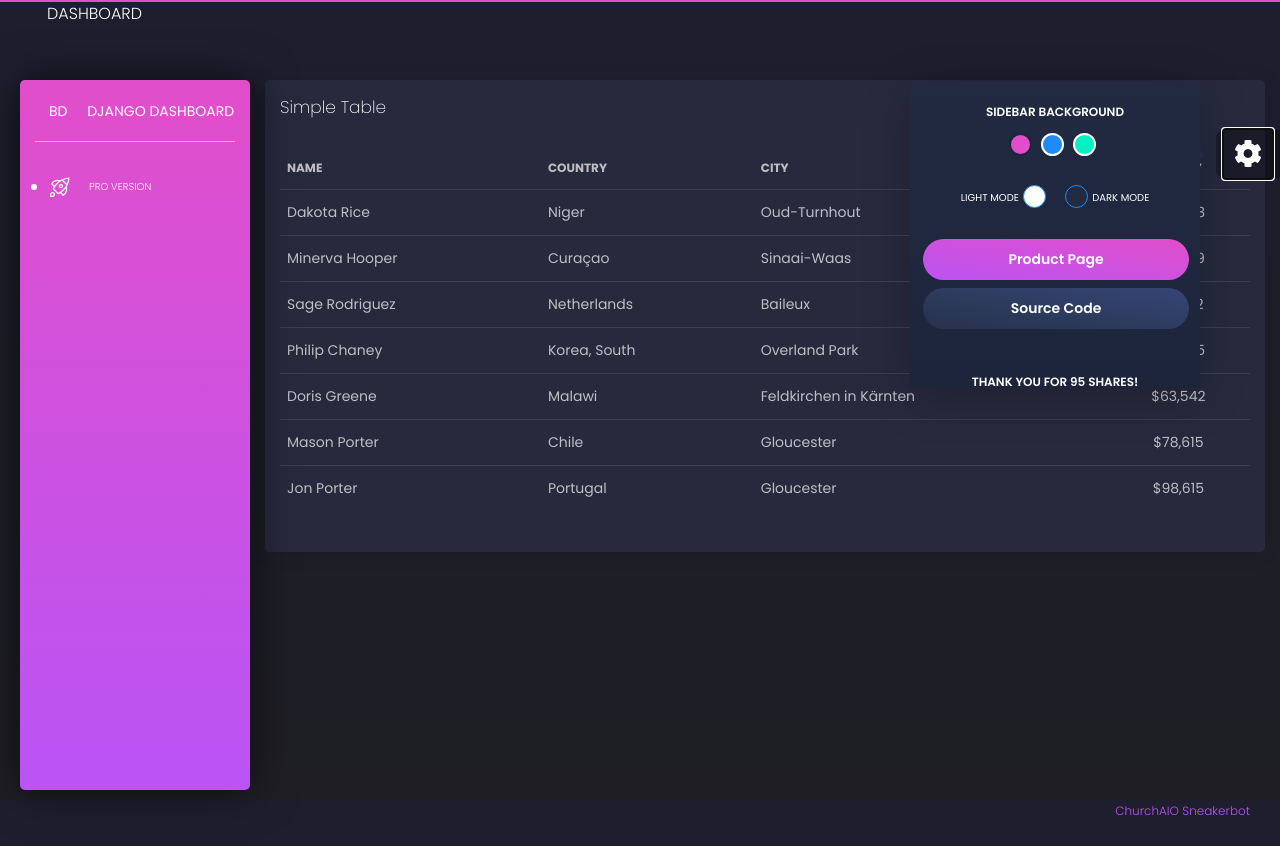
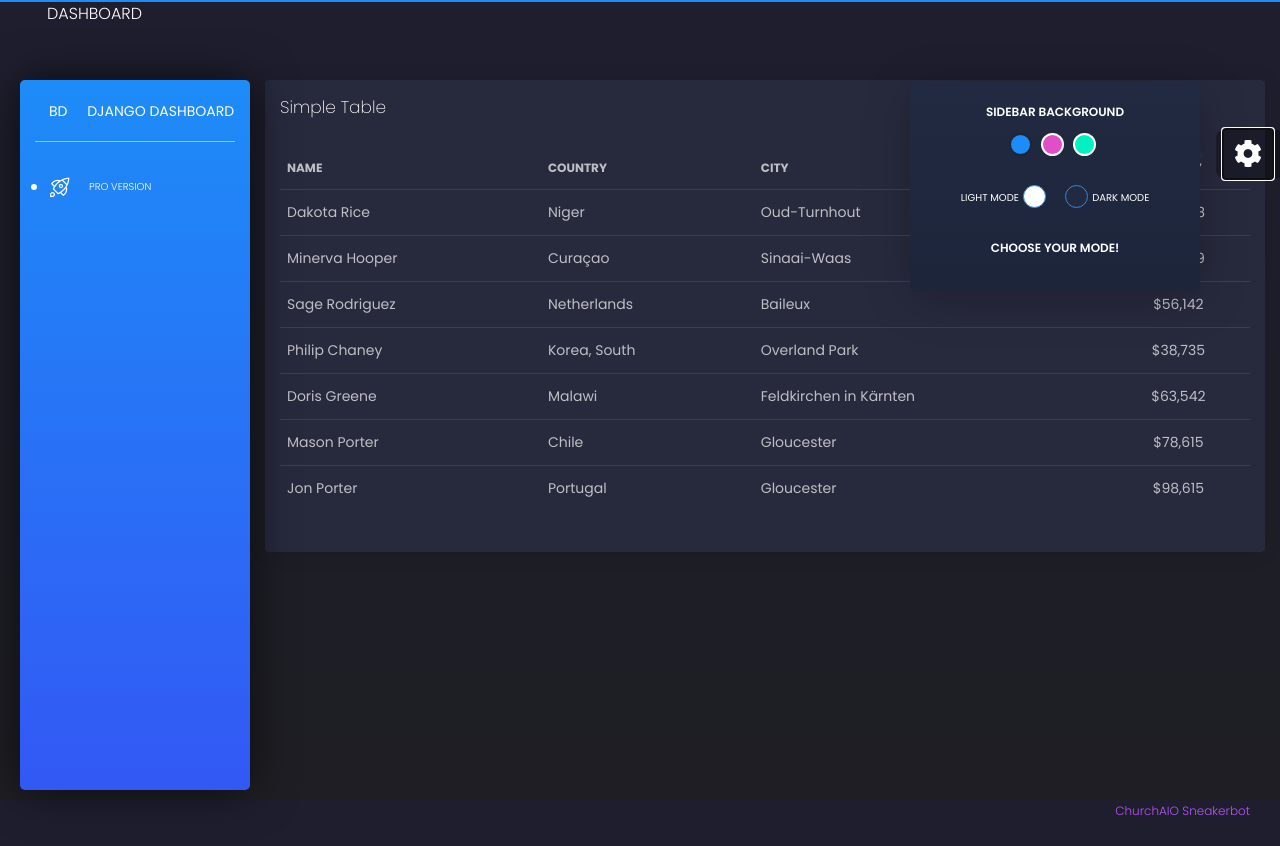
Before and after one commit to z4forzubair/sneakerbot, a Django app: template sneakerbot_backend/templates/index.html in a window 1280 px wide, after a click that opens the changed part. Run offline with Django 3.2, Linux system fonts and the light colour scheme; the template is opened without the code that fills it, so the values that code supplies are empty; some libraries are stand-ins or nearby versions.

Commit message:
changed default color and updated text on settings button

```diff
--- a/sneakerbot_backend/static/assets/scss/black-dashboard/custom/_sidebar-and-main-panel.scss
+++ b/sneakerbot_backend/static/assets/scss/black-dashboard/custom/_sidebar-and-main-panel.scss
@@ -18,7 +18,7 @@
 }
 .sidebar,
 .off-canvas-sidebar{
-    @include linear-gradient($primary-states, $primary);
+    @include linear-gradient($info-states, $info);
     height: calc(100vh - 90px);
     width: 230px;
     position: fixed;
@@ -344,6 +344,9 @@
     &[data="green"]{
       @include linear-gradient($success-states, $success);
     }
+    &[data="primary"]{
+      @include linear-gradient($primary-states, $primary);
+    }
 
     .user{
         padding-bottom: 20px;
@@ -437,7 +440,7 @@
     float: right;
     width: $full-width;
     min-height: 100vh;
-    border-top: 2px solid $primary;
+    border-top: 2px solid $info;
     background: linear-gradient($background-black, $background-states-black);
 
     @include transitions (0.50s, cubic-bezier(0.685, 0.0473, 0.346, 1));
--- a/sneakerbot_backend/templates/includes/fixed-plugin.html
+++ b/sneakerbot_backend/templates/includes/fixed-plugin.html
@@ -9,8 +9,8 @@
         <li class="adjustments-line">
           <a href="javascript:void(0)" class="switch-trigger background-color">
             <div class="badge-colors text-center">
-              <span class="badge filter badge-primary active" data-color="primary"></span>
-              <span class="badge filter badge-info" data-color="blue"></span>
+              <span class="badge filter badge-info active" data-color="blue"></span>
+              <span class="badge filter badge-primary" data-color="primary"></span>
               <span class="badge filter badge-success" data-color="green"></span>
             </div>
             <div class="clearfix"></div>
@@ -22,17 +22,8 @@
           <span class="badge dark-badge ml-2"></span>
           <span class="color-label">DARK MODE</span>
         </li>
-        <li class="button-container">
-          <a href="https://www.creative-tim.com/product/black-dashboard-django"
-             target="_blank"
-             class="btn btn-primary btn-block btn-round">Product Page</a>
-          <a href="https://github.com/creativetimofficial/black-dashboard-django"
-             target="_blank"
-             class="btn btn-default btn-block btn-round">
-            Source Code
-          </a>
-        </li>
-        <li class="header-title">Thank you for 95 shares!</li>
+        <li class="header-title">Choose your mode!</li>
+        <li class="header-title"></li>
       </ul>
 
       <br />
```
Also changed, not shown: sneakerbot_backend/static/assets/css/black-dashboard.css.
